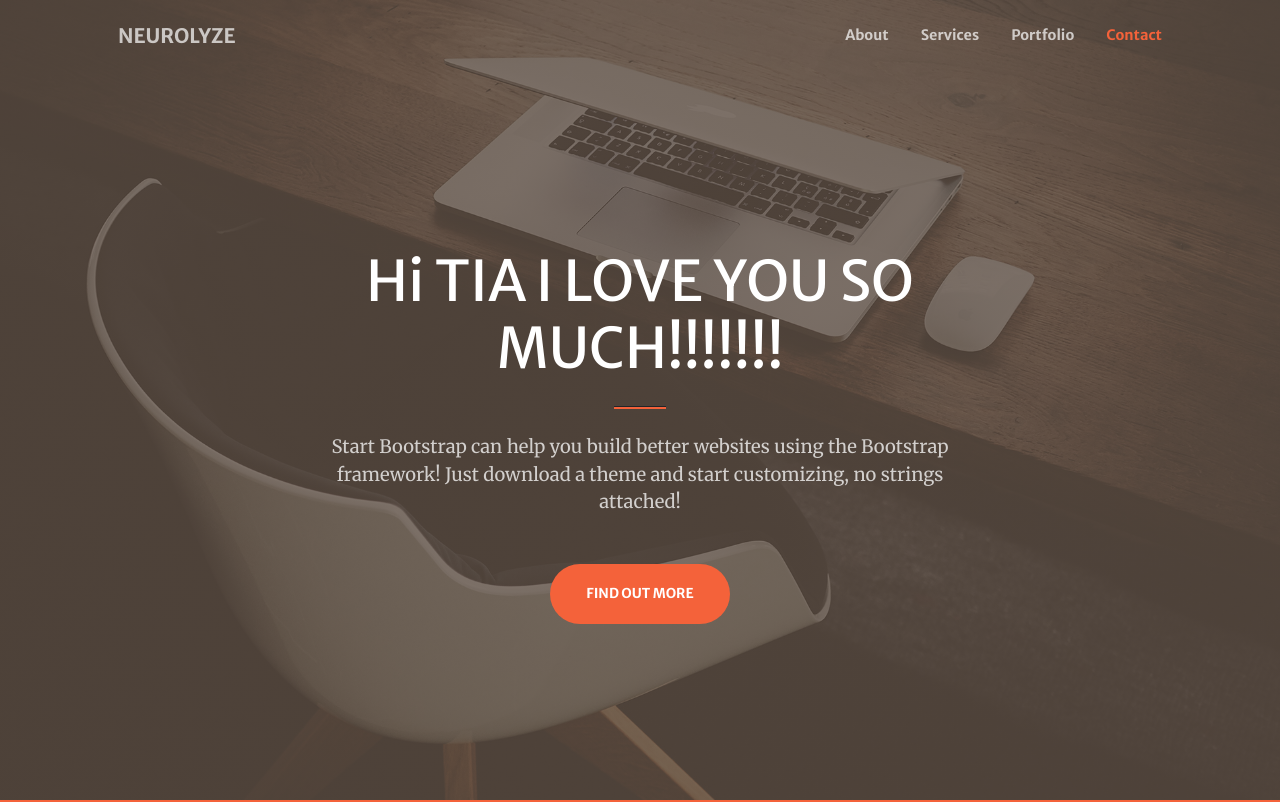
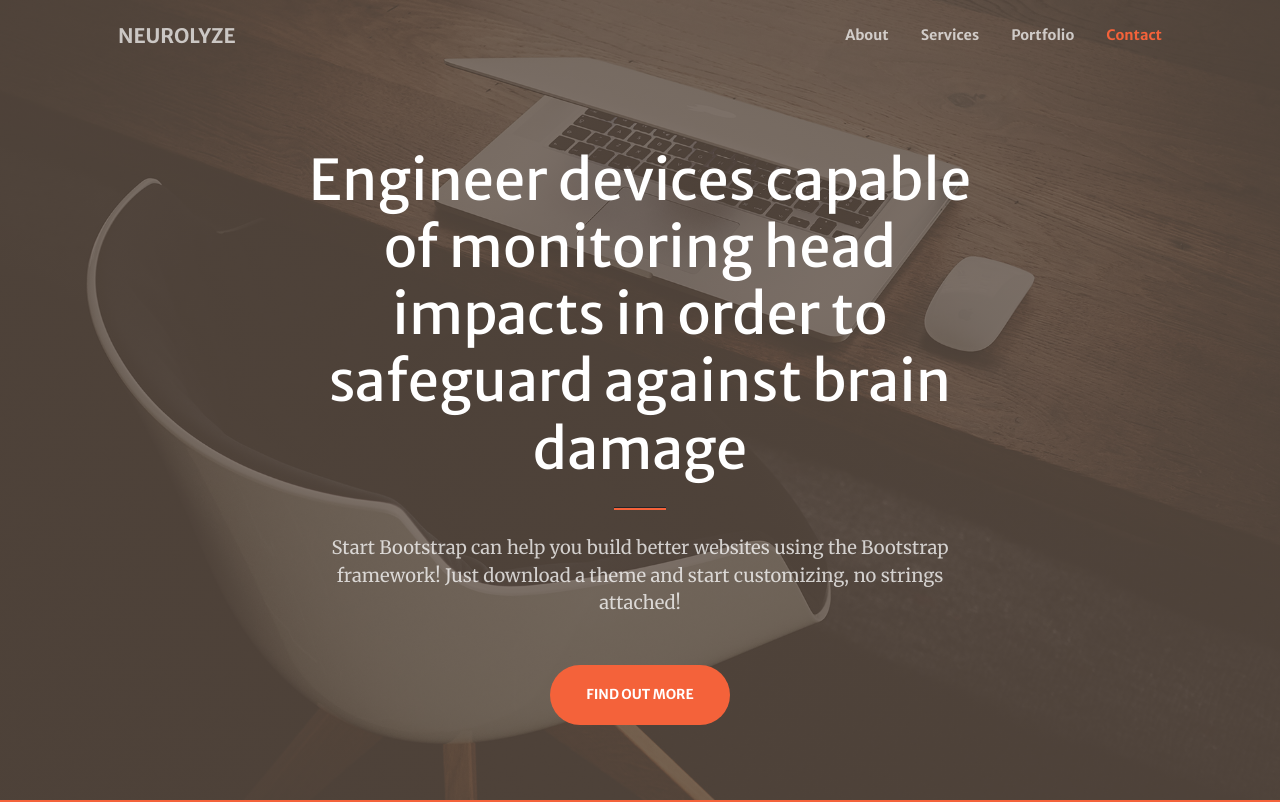
Before and after one commit to A-Lawlor/NeuroLyze_Website, a plain HTML site: page index.html in a window 1280 px wide. Shown: the top 802 px of the page. Drawn offline with nearby package versions, Linux system fonts and the light colour scheme; some packages are replaced by stand-ins of ours; a script that the page names is missing.

Commit message:
testing 1.2

```diff
--- a/index.html
+++ b/index.html
@@ -39,7 +39,7 @@
             <div class="container px-4 px-lg-5 h-100">
                 <div class="row gx-4 gx-lg-5 h-100 align-items-center justify-content-center text-center">
                     <div class="col-lg-8 align-self-end">
-                        <h1 class="text-white font-weight-bold">Hi TIA I LOVE YOU SO MUCH!!!!!!!</h1>
+                        <h1 class="text-white font-weight-bold">Engineer devices capable of monitoring head impacts in order to safeguard against brain damage</h1>
                         <hr class="divider" />
                     </div>
                     <div class="col-lg-8 align-self-baseline">
```
